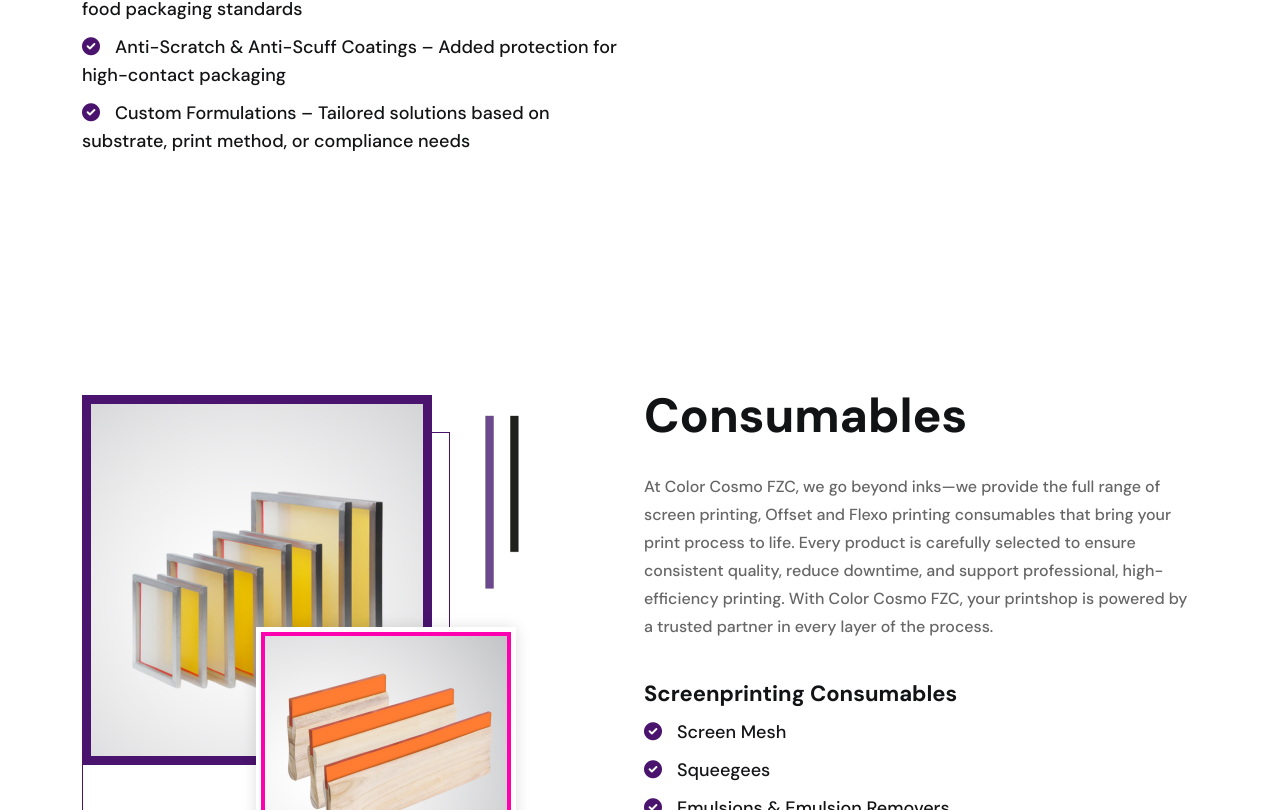
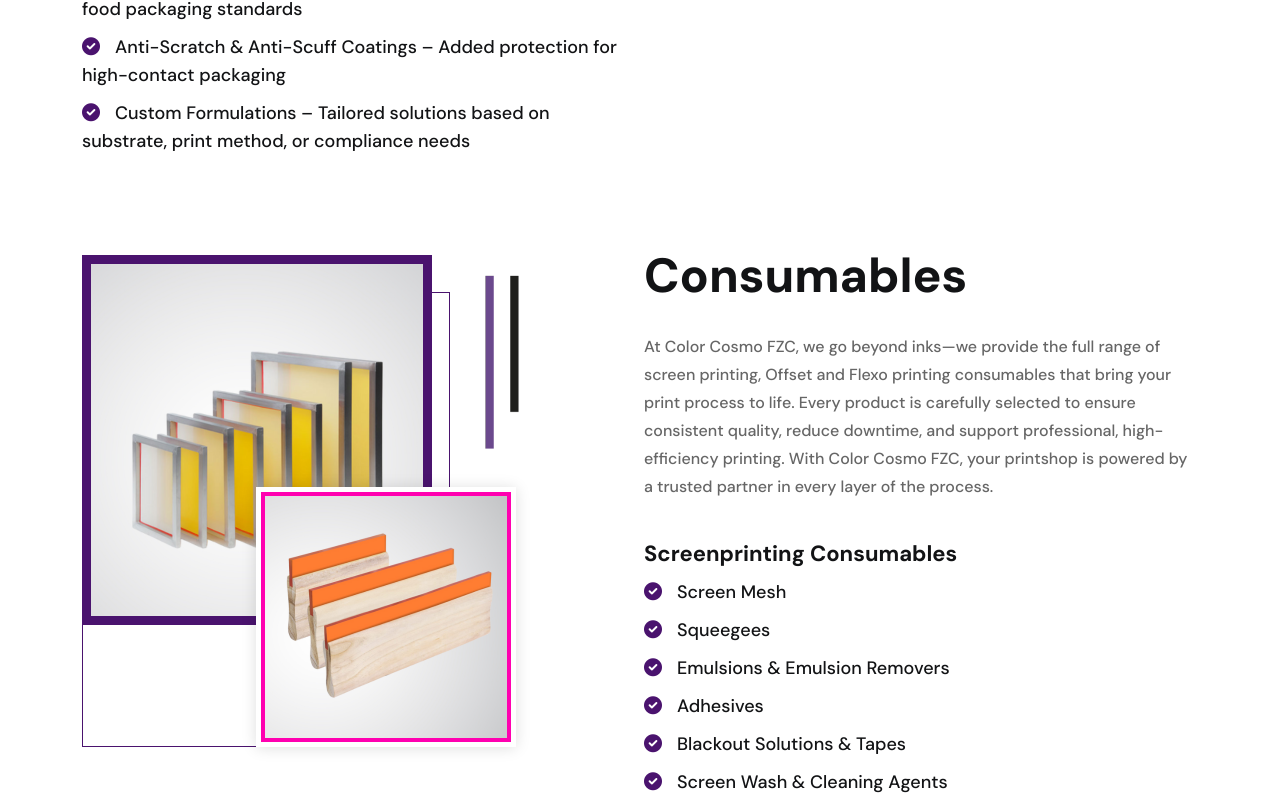
Before and after one commit to ismail-is/color-cosmo-, a React (Create React App) app: page /index-2 in a window 1280 px wide. Shown: the part 5390-6200 px from the top of the page. Built offline with nearby package versions, Linux system fonts and the light colour scheme.

Commit message:
latest commit 9

```diff
--- a/src/components/sections/About2.js
+++ b/src/components/sections/About2.js
@@ -1467,7 +1467,7 @@ Best for :-
 {/* 6 */}
 
 
-<section className="about-section fix section-padding" id="about">
+<section className="about-section fix section-padding" id="about" style={{marginTop:'-140px'}}>
 				{/* <div className="about-shape-4 float-bob-x">
 					<img src="assets/img/about/about-shape-4.png" alt="img" />
 				</div> */}
```
